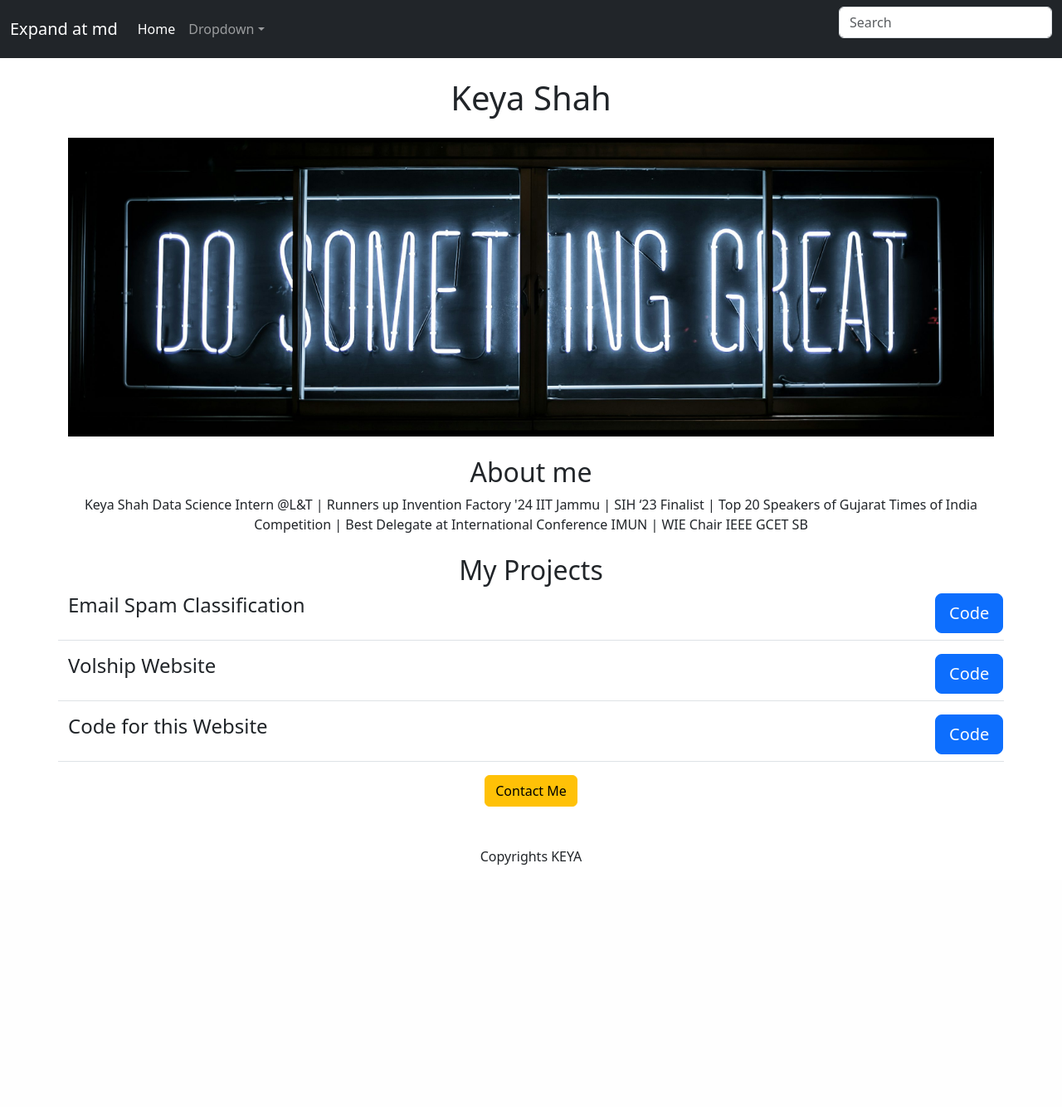
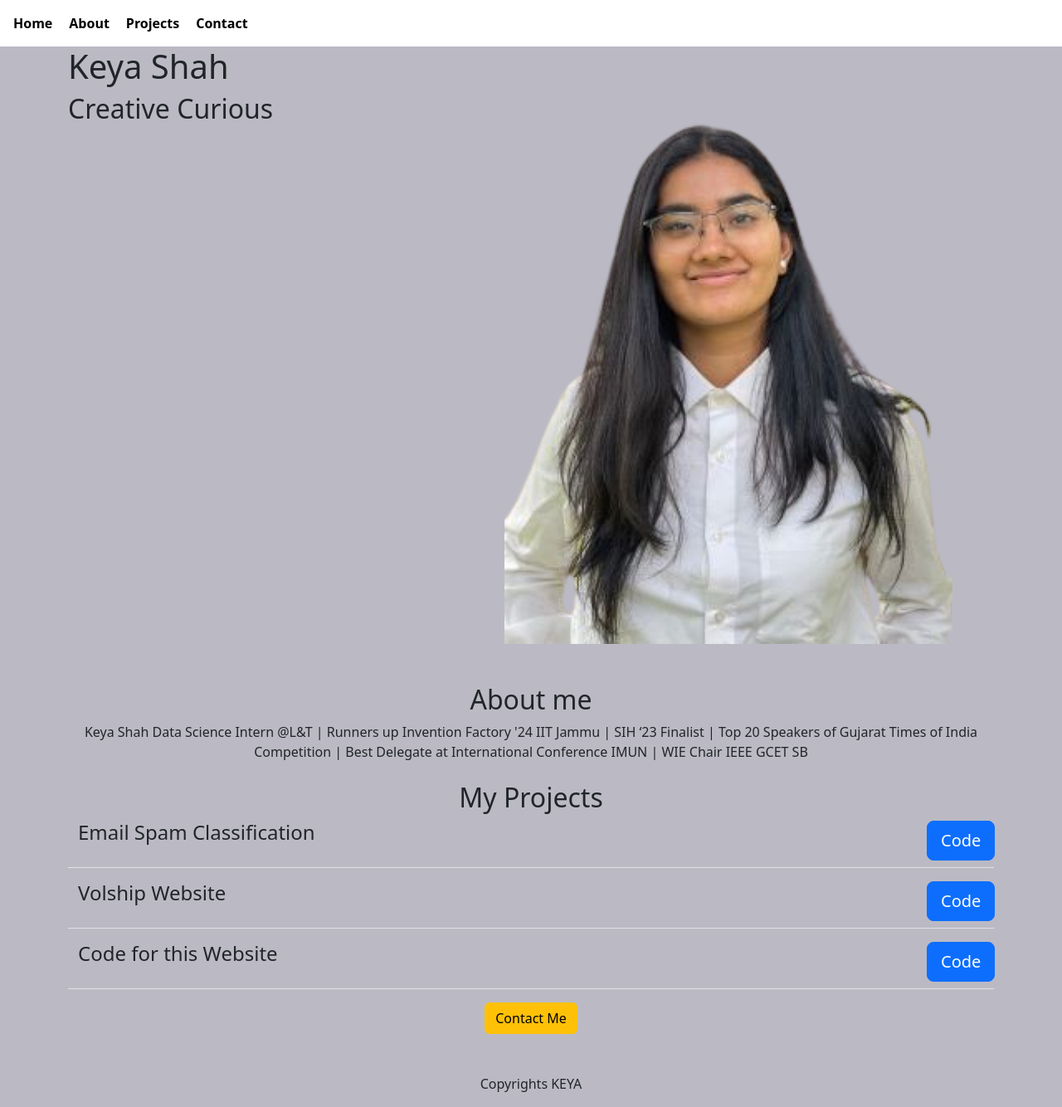
Before and after one commit to thekeya/Flask, a Flask app: page / in a window 1280 px wide. Shown: the whole page at 83% size. Before the commit the page ends 1042 px from the top, so only its background shows below. Run offline with Flask 3, Linux system fonts and the light colour scheme.

Commit message:
resized img

```diff
--- a/templates/home.html
+++ b/templates/home.html
@@ -1,4 +1,4 @@
-<html>
+<html></html>
     <head>
         <meta charset="utf-8">
         <meta name="viewport" content="width=device-width, initial-scale=1">
@@ -8,18 +8,36 @@
             #image {
                 width: 100%;
                 height: 360px;
-                object-fit: cover;
+                object-fit: contain;
+                zoom: 200%;
+
+            }
+            body{
+                background-color: rgb(187, 186, 196);
+            }
+            .name-container {
+                font-size: 96px;
+                font-weight: bold;
+                margin-bottom: 20px;
             }
         </style>
     </head>
-      </head>
-
 
     <body>
         {% include 'nav.html' %}
         <div class="container">
-    <h1 class="text-center mt-2 mt-4 mb-4"> Keya Shah</h1>
-    <img class="img-fluid" id="image" src="static\do.jpeg"  >
+            <div class="row">
+                <div class="col-md-5">
+                    <div class="name-container">
+                        <h1>Keya Shah</h1>
+                        <h2>Creative Curious</h2>
+                    </div>
+                </div>
+                <div class="col-md-7">
+                    <img class="img-fluid" id="image" src="static\meee_resized.png"  >
+                </div>
+            </div>
+            <div class="container mt-5">
                 <h2 class="text-center mt-2 mt-4">About me</h2>
                 <p class="text-center">Keya Shah
                     Data Science Intern @L&T | Runners up Invention Factory '24 IIT Jammu | SIH ‘23 Finalist | Top 20 Speakers of Gujarat Times of India Competition | Best Delegate at International Conference IMUN | WIE Chair IEEE GCET SB</p>
@@ -28,13 +46,11 @@
                     {% for job in jobs %}
                      {% include 'jobitems.html' %}
                 {% endfor %}
-
                 </div>
                 <div class="text-center">
                     <button type="button" class="btn btn-warning">Contact Me</button></div>
                 <p class="text-center mt-5">Copyrights KEYA </p>
             </div>
+        </div>
     </body>
-
-
 </html>
--- a/templates/nav.html
+++ b/templates/nav.html
@@ -1,28 +1,36 @@
+<nav class="navbar">
+  <ul>
+    <li><a href="#home"><b>Home</b></a></li>
+    <li><a href="#about"><b>About</b></a></li>
+    <li><a href="#projects"><b>Projects</b></a></li>
+    <li><a href="#contact"><b>Contact</b></a></li>
+  </ul>
+</nav>
+<style>
+  .navbar {
+    background-color: rgb(255,255,255); /* dark gray background */
+    padding: 1em; /* add some padding */
+    text-align: center; /* center the nav links */
+  }
 
-        <nav class="navbar navbar-expand-md navbar-dark bg-dark" aria-label="Fourth navbar example">
-            <div class="container-fluid">
-              <a class="navbar-brand" href="#">Expand at md</a>
-              <button class="navbar-toggler" type="button" data-bs-toggle="collapse" data-bs-target="#navbarsExample04" aria-controls="navbarsExample04" aria-expanded="false" aria-label="Toggle navigation">
-                <span class="navbar-toggler-icon"></span>
-              </button>
+  .navbar ul {
+    list-style: none; /* remove bullet points */
+    margin: 0; /* remove margin */
+    padding: 0; /* remove padding */
+    display: flex; /* make the nav links horizontal */
+    justify-content: space-between; /* space out the nav links */
+  }
 
-              <div class="collapse navbar-collapse" id="navbarsExample04">
-                <ul class="navbar-nav me-auto mb-2 mb-md-0">
-                  <li class="nav-item">
-                    <a class="nav-link active" aria-current="page" href="#">Home</a>
-            </li>
-                  <li class="nav-item dropdown">
-                    <a class="nav-link dropdown-toggle" href="#" data-bs-toggle="dropdown" aria-expanded="false">Dropdown</a>
-                    <ul class="dropdown-menu">
-                      <li><a class="dropdown-item" href="#">Action</a></li>
-                      <li><a class="dropdown-item" href="#">Another action</a></li>
-                      <li><a class="dropdown-item" href="#">Something else here</a></li>
-                    </ul>
-                  </li>
-                </ul>
-                <form role="search">
-                  <input class="form-control" type="search" placeholder="Search" aria-label="Search">
-                </form>
-              </div>
-            </div>
-          </nav>
+  .navbar li {
+    margin-right: 20px; /* add some space between nav links */
+  }
+
+  .navbar a {
+    color:rgb(0,0,0); /* white text color */
+    text-decoration: none; /* remove underline */
+  }
+
+  .navbar a:hover {
+    color: #3522ca; /* light gray text color on hover */
+  }
+</style>
```
Also changed, not shown: static/meee_resized.png (added). Lines whose indentation alone changed are shown as unchanged.
